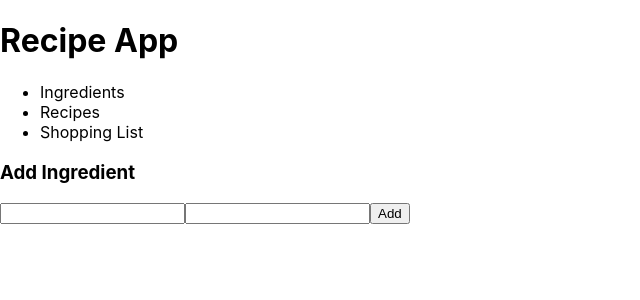
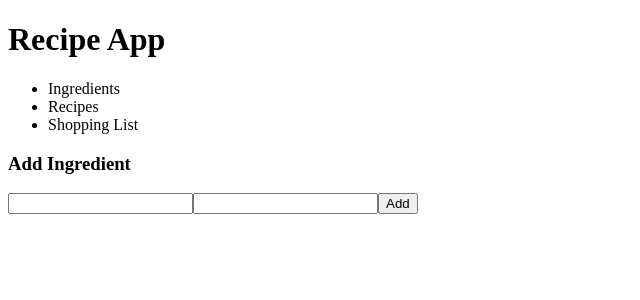
Before and after one commit to JoonDY/ingredients-app, a React (Create React App) app in the folder client/: page / in a window 1280 px wide. Shown: the top 300 px of the page, without its empty margins (0-640 px from the left). Built offline with nearby package versions, Linux system fonts and the light colour scheme.

Commit message:
Setup Context API

```diff
--- a/client/package.json
+++ b/client/package.json
@@ -8,6 +8,7 @@
     "@testing-library/user-event": "^12.8.3",
     "react": "^17.0.2",
     "react-dom": "^17.0.2",
+    "react-router-dom": "^5.2.0",
     "react-scripts": "4.0.3",
     "web-vitals": "^1.1.2"
   },
--- a/client/src/App.css
+++ /dev/null
@@ -1,38 +0,0 @@
-.App {
-  text-align: center;
-}
-
-.App-logo {
-  height: 40vmin;
-  pointer-events: none;
-}
-
-@media (prefers-reduced-motion: no-preference) {
-  .App-logo {
-    animation: App-logo-spin infinite 20s linear;
-  }
-}
-
-.App-header {
-  background-color: #282c34;
-  min-height: 100vh;
-  display: flex;
-  flex-direction: column;
-  align-items: center;
-  justify-content: center;
-  font-size: calc(10px + 2vmin);
-  color: white;
-}
-
-.App-link {
-  color: #61dafb;
-}
-
-@keyframes App-logo-spin {
-  from {
-    transform: rotate(0deg);
-  }
-  to {
-    transform: rotate(360deg);
-  }
-}
--- a/client/src/App.js
+++ b/client/src/App.js
@@ -1,32 +1,24 @@
-import Header from "./components/Header";
-import IngredientList from "./components/IngredientList";
 import { useState } from "react";
+import { BrowserRouter as Router, Switch, Route} from "react-router-dom";
+import Home from "./routes/Home";
+import UpdatePage from "./routes/UpdatePage";
+import DetailsPage from "./routes/DetailsPage";
+import { IngredientsContextProvider } from "./context/IngredientsContext";
 
-function App() {
-  const [ingredients, setIngredients] = useState([
-    { ingredient: 'apple', qty: '1'},
-    { ingredient: 'banana', qty: '1'},
-    { ingredient: 'orange', qty: '1'},
-  ]);
+const App = () => {
 
-  const handleAddIngredient = (ingredient, qty, e) => {
-    e.preventDefault();
-    console.log(ingredients)
-    if (ingredient === '' || qty === '') {
-      return
-    } else if (ingredients.some(item => item.ingredient === ingredient)) {
-      return
-    }
-    const newIngredients = ingredients.concat({'ingredient': ingredient, 'qty': qty})
-    setIngredients(newIngredients);
-    console.log(ingredients)
-  }
 
   return (
-    <main className="App">
-      <Header />
-      <IngredientList ingredients={ingredients} handleAddIngredient={handleAddIngredient}/>
-    </main>
+    <IngredientsContextProvider>
+      <Router>
+        <Switch>
+          <Route exact path ="/" component = {Home}/>
+          <Route exact path ="/ingredients/:id/update" component = {UpdatePage}/>
+          <Route exact path ="/ingredients/:id" component = {DetailsPage}/>
+        </Switch>
+      </Router>
+    </IngredientsContextProvider>
+
   );
 }
 
--- /dev/null
+++ b/client/src/context/IngredientsContext.js
@@ -0,0 +1,13 @@
+import React, { useState, createContext } from "react";
+
+export const IngredientsContext = createContext();
+
+export const IngredientsContextProvider = props => {
+  const [ingredients, setIngredients] = useState([]);
+
+  return (
+    <IngredientsContext.Provider value={{ingredients, setIngredients}}>
+      {props.children}
+    </IngredientsContext.Provider>
+  )
+}
--- a/client/src/index.css
+++ /dev/null
@@ -1,13 +0,0 @@
-body {
-  margin: 0;
-  font-family: -apple-system, BlinkMacSystemFont, 'Segoe UI', 'Roboto', 'Oxygen',
-    'Ubuntu', 'Cantarell', 'Fira Sans', 'Droid Sans', 'Helvetica Neue',
-    sans-serif;
-  -webkit-font-smoothing: antialiased;
-  -moz-osx-font-smoothing: grayscale;
-}
-
-code {
-  font-family: source-code-pro, Menlo, Monaco, Consolas, 'Courier New',
-    monospace;
-}
--- a/client/src/index.js
+++ b/client/src/index.js
@@ -1,8 +1,6 @@
 import React from 'react';
 import ReactDOM from 'react-dom';
-import './index.css';
 import App from './App';
-import reportWebVitals from './reportWebVitals';
 
 ReactDOM.render(
   <React.StrictMode>
@@ -10,8 +8,3 @@ ReactDOM.render(
   </React.StrictMode>,
   document.getElementById('root')
 );
-
-// If you want to start measuring performance in your app, pass a function
-// to log results (for example: reportWebVitals(console.log))
-// or send to an analytics endpoint. Learn more: https://bit.ly/CRA-vitals
-reportWebVitals();
--- a/client/src/reportWebVitals.js
+++ /dev/null
@@ -1,13 +0,0 @@
-const reportWebVitals = onPerfEntry => {
-  if (onPerfEntry && onPerfEntry instanceof Function) {
-    import('web-vitals').then(({ getCLS, getFID, getFCP, getLCP, getTTFB }) => {
-      getCLS(onPerfEntry);
-      getFID(onPerfEntry);
-      getFCP(onPerfEntry);
-      getLCP(onPerfEntry);
-      getTTFB(onPerfEntry);
-    });
-  }
-};
-
-export default reportWebVitals;
--- /dev/null
+++ b/client/src/routes/DetailsPage.js
@@ -0,0 +1,11 @@
+import React from 'react'
+
+const DetailsPage = () => {
+  return (
+    <div>
+      Details
+    </div>
+  )
+}
+
+export default DetailsPage
--- /dev/null
+++ b/client/src/routes/Home.js
@@ -0,0 +1,14 @@
+import React from 'react';
+import Header from "../components/Header";
+import IngredientList from "../components/IngredientList";
+
+const Home = () => {
+  return (
+    <main className="App">
+      <Header />
+      <IngredientList/>
+    </main>
+  )
+}
+
+export default Home
--- /dev/null
+++ b/client/src/routes/UpdatePage.js
@@ -0,0 +1,11 @@
+import React from 'react'
+
+const UpdatePage = () => {
+  return (
+    <div>
+      Update
+    </div>
+  )
+}
+
+export default UpdatePage
```
Also changed, not shown: client/src/setupTests.js (deleted, +0 -5 lines), 3 other files (tests, documents, lock files or other folders).
